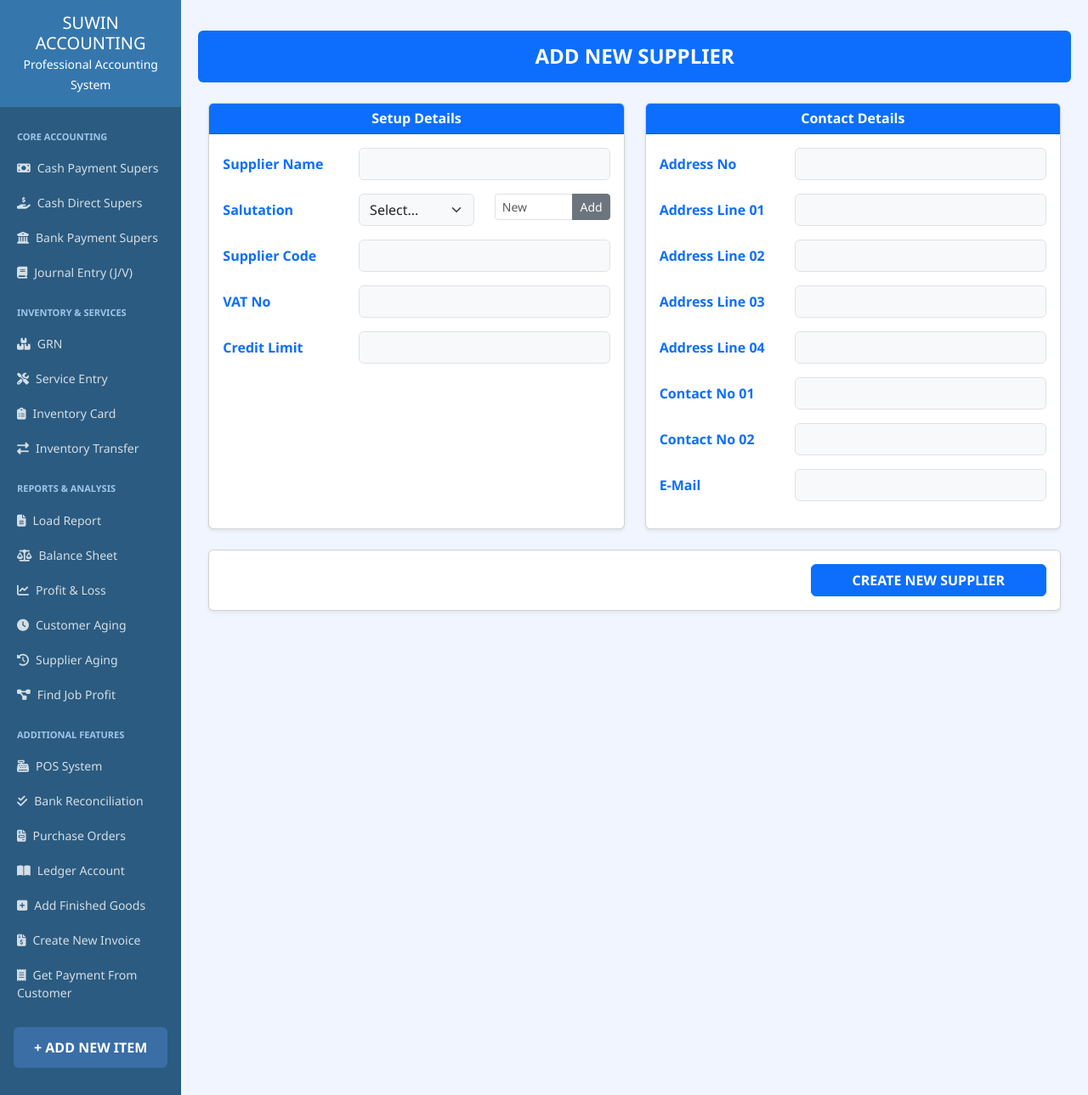
After one commit to Thiwa1/ERP-WEB, a Flask app: page /add_supplier in a window 1280 px wide. The commit adds this page. Shown: the whole page at 85% size. Run offline with Flask 3, Linux system fonts and the light colour scheme; the visitor is signed in with stand-in values (Sample User, id 1); data that the repository does not hold is empty.

Commit message:
Finalize ERP System Port with Account and Supplier Modules
- Added modules for:
  - Add Supplier (`/add_supplier`) with AJAX salutation support.
  - Create New Account (`/add_new_account`) with chart of accounts integration.
  - Create Bank Account (`/create_cash_account`).
- Implemented corresponding Jinja2 templates matching C# WPF designs.
- Updated `app.py` with necessary routes and transaction logic.
- Updated `base.html` sidebar and quick actions links.
- Verified all modules and cleaned up binary artifacts.

Co-authored-by: Thiwa1 <30181036+Thiwa1@users.noreply.github.com>

```diff
--- a/app.py
+++ b/app.py
@@ -172,6 +172,101 @@ def add_customer():
         pass
     return render_template('add_customer.html', salutations=salutations)
 
+# --- Add Supplier (New) ---
+@app.route('/add_supplier', methods=['GET', 'POST'])
+@login_required
+def add_supplier():
+    if request.method == 'POST':
+        try:
+            supplier_name = request.form.get('supplier_name')
+            salutation = request.form.get('salutation')
+            supplier_code = request.form.get('supplier_code')
+            credit_limit = request.form.get('credit_limit', 0)
+            vat_no = request.form.get('vat_no')
+
+            address_no = request.form.get('address_no')
+            address_line_1 = request.form.get('address_line_1')
+            address_line_2 = request.form.get('address_line_2')
+            address_line_3 = request.form.get('address_line_3')
+            address_line_4 = request.form.get('address_line_4')
+
+            contact_1 = request.form.get('contact_1')
+            contact_2 = request.form.get('contact_2')
+            email = request.form.get('email')
+
+            if not supplier_name or not supplier_code:
+                flash('Supplier Name and Code are required.', 'danger')
+                return redirect(url_for('add_supplier'))
+
+            current_user = get_current_user_id()
+            current_date = datetime.now().date()
+
+            query_supplier = """
+                INSERT INTO suppliers (
+                    sup_id, supplier_name, supplier_code,
+                    supplier_address_1, supplier_address_2, supplier_address_3, supplier_address_4,
+                    suppliers_credit_fasility, suppliers_teli_1, suppliers_teli_2,
+                    supplier_create_date, suppliers_create_user,
+                    suppliers_last_edit_user, suppliers_last_edit_date,
+                    suppliers_e_mail, suppliers_vat_regidter_no, suppliers_salution,
+                    Is_Suplier, Is_Customer
+                ) VALUES (%s, %s, %s, %s, %s, %s, %s, %s, %s, %s, %s, %s, %s, %s, %s, %s, %s, %s, %s)
+            """
+            params_supplier = (
+                0, supplier_name, supplier_code,
+                address_no, address_line_1, address_line_2, address_line_3,
+                float(credit_limit) if credit_limit else 0.0, contact_1, contact_2,
+                current_date, current_user,
+                current_user, current_date,
+                email, vat_no, salutation,
+                1, 0 # Is_Suplier=1, Is_Customer=0
+            )
+
+            query_sub_account = """
+                INSERT INTO sub_accont_for_new_account (
+                    id_sub, sub_sub_accaount_name, sub_new_account,
+                    creat_user, creat_date, active, sub_account_code
+                ) VALUES (%s, %s, %s, %s, %s, %s, %s)
+            """
+
+            conn = db.get_connection()
+            cursor = conn.cursor()
+            try:
+                conn.start_transaction()
+                cursor.execute(query_supplier, params_supplier)
+                cursor.execute(query_sub_account, (
+                    0, supplier_name, "Account Payable",
+                    current_user, current_date, 1, 0
+                ))
+                last_sub_id = cursor.lastrowid
+                new_sub_code = last_sub_id + 10001
+                cursor.execute(
+                    "UPDATE sub_accont_for_new_account SET sub_account_code = %s WHERE id_sub = %s",
+                    (new_sub_code, last_sub_id)
+                )
+                conn.commit()
+                flash('Supplier added successfully!', 'success')
+            except Exception as e:
+                conn.rollback()
+                flash(f'Error adding supplier: {str(e)}', 'danger')
+            finally:
+                cursor.close()
+                conn.close()
+
+            return redirect(url_for('add_supplier'))
+
+        except Exception as e:
+            flash(f'An unexpected error occurred: {str(e)}', 'danger')
+            return redirect(url_for('add_supplier'))
+
+    salutations = []
+    try:
+        salutations_data = db.execute_query("SELECT salutation FROM suplier_suporting_1")
+        salutations = [row['salutation'] for row in salutations_data]
+    except:
+        pass
+    return render_template('add_supplier.html', salutations=salutations)
+
 @app.route('/add_salutation', methods=['POST'])
 @login_required
 def add_salutation():
@@ -186,6 +281,21 @@ def add_salutation():
         except Exception as e:
             flash(f'Error adding salutation: {e}', 'danger')
     return redirect(url_for('add_customer'))
+
+@app.route('/add_salutation_ajax', methods=['POST'])
+@login_required
+def add_salutation_ajax():
+    new_salutation = request.form.get('new_salutation')
+    if new_salutation:
+        try:
+            db.execute_query(
+                "INSERT INTO suplier_suporting_1 (id, salutation) VALUES (%s, %s)",
+                (0, new_salutation), commit=True
+            )
+            return {"success": True}
+        except Exception as e:
+            return {"success": False, "error": str(e)}
+    return {"success": False}
 
 # --- Inventory Category Management ---
 @app.route('/inventory_category')
@@ -404,6 +514,133 @@ def chart_of_accounts():
     pl_count = len([a for a in accounts if a['account_name_of_catogory_PL']])
     bs_count = len([a for a in accounts if a['account_name_of_catogory_Balace_sheet']])
     return render_template('chart_of_accounts.html', accounts=accounts, total_accounts=len(accounts), pl_count=pl_count, bs_count=bs_count)
+
+# --- Add New Account ---
+@app.route('/add_new_account', methods=['GET', 'POST'])
+@login_required
+def add_new_account():
+    if request.method == 'POST':
+        action = request.form.get('action')
+
+        if action == 'add_account':
+            account_name = request.form.get('account_name')
+            if not account_name:
+                flash('Please enter an account name', 'danger')
+                return redirect(url_for('add_new_account'))
+
+            # Process categories
+            bs_cat_val = request.form.get('bs_category')
+            pl_cat_val = request.form.get('income_category')
+            cf_cat = request.form.get('cf_category')
+
+            if (not bs_cat_val or bs_cat_val == "") and (not pl_cat_val or pl_cat_val == ""):
+                flash('Please select a category', 'danger')
+                return redirect(url_for('add_new_account'))
+
+            if not cf_cat:
+                flash('Please select a cash flow category', 'danger')
+                return redirect(url_for('add_new_account'))
+
+            bs_name = None
+            bs_pos = None
+            if bs_cat_val:
+                bs_name, bs_pos = bs_cat_val.split(',')
+
+            pl_name = None
+            pl_pos = None
+            if pl_cat_val:
+                pl_name, pl_pos = pl_cat_val.split(',')
+
+            # Account Types
+            is_income = 1 if 'income' in request.form.getlist('account_type') else 0
+            is_expense = 1 if 'expense' in request.form.getlist('account_type') else 0
+            is_liability = 1 if 'liability' in request.form.getlist('account_type') else 0
+            is_equity = 1 if 'equity' in request.form.getlist('account_type') else 0
+            is_asset = 1 if 'asset' in request.form.getlist('account_type') else 0
+
+            current_user = get_current_user_id()
+
+            query = """
+                INSERT INTO new_account_table (
+                    account_name, account_hold_possion_PL, account_hold_possion_Balace_Sheet,
+                    account_name_of_catogory_PL, account_name_of_catogory_Balace_sheet,
+                    account_income, account_expenses, account_assets, account_liabilities, account_equity,
+                    cf_catogory, accont_create_date, account_create_user, account_active, account_basment
+                ) VALUES (%s, %s, %s, %s, %s, %s, %s, %s, %s, %s, %s, %s, %s, 1, '')
+            """
+            params = (
+                account_name, pl_pos, bs_pos, pl_name, bs_name,
+                is_income, is_expense, is_asset, is_liability, is_equity,
+                cf_cat, date.today(), current_user
+            )
+
+            try:
+                db.execute_query(query, params, commit=True)
+                flash('New account created successfully', 'success')
+            except Exception as e:
+                flash(f'Error creating account: {str(e)}', 'danger')
+
+        elif action == 'add_sub_account':
+            sub_name = request.form.get('sub_account_name')
+            main_account = request.form.get('main_account_select')
+
+            if not sub_name or not main_account:
+                flash('Sub account name and main account are required', 'danger')
+                return redirect(url_for('add_new_account'))
+
+            current_user = get_current_user_id()
+
+            query = """
+                INSERT INTO sub_accont_for_new_account (
+                    sub_sub_accaount_name, sub_new_account, creat_user, creat_date, active, sub_account_code
+                ) VALUES (%s, %s, %s, %s, 1, 0)
+            """
+            try:
+                db.execute_query(query, (sub_name, main_account, current_user, date.today()), commit=True)
+                flash('Sub account created successfully', 'success')
+            except Exception as e:
+                flash(f'Error creating sub account: {str(e)}', 'danger')
+
+        return redirect(url_for('add_new_account'))
+
+    # Load Data for Dropdowns
+    bs_cats = db.execute_query("SELECT name_of_category, holding_position FROM balance_sheet_category")
+    pl_cats = db.execute_query("SELECT name_of_category, holding_position FROM `p&l_category`")
+    cf_cats = db.execute_query("SELECT catogory_name FROM cf_catogory ORDER BY hold_level, catogory_name")
+    existing_accounts = db.execute_query("SELECT account_name FROM new_account_table WHERE account_active = 1")
+
+    return render_template('add_new_account.html',
+                           bs_categories=bs_cats,
+                           pl_categories=pl_cats,
+                           cf_categories=cf_cats,
+                           existing_accounts=existing_accounts)
+
+# --- Create Cash/Bank Account ---
+@app.route('/create_cash_account', methods=['GET', 'POST'])
+@login_required
+def create_cash_account():
+    if request.method == 'POST':
+        acc_no = request.form.get('account_number')
+        acc_name = request.form.get('account_name')
+
+        if not acc_no or not acc_name:
+            flash('Account number and name are required', 'danger')
+            return redirect(url_for('create_cash_account'))
+
+        current_user = get_current_user_id()
+
+        try:
+            db.execute_query("""
+                INSERT INTO bank_book (bank_bookcol_account_number, bank_book_bank_name, bank_book_create_date, bank_book_create_user)
+                VALUES (%s, %s, %s, %s)
+            """, (acc_no, acc_name, date.today(), current_user), commit=True)
+            flash('New bank account created', 'success')
+        except Exception as e:
+            flash(f'Error creating bank account: {str(e)}', 'danger')
+
+        return redirect(url_for('create_cash_account'))
+
+    return render_template('create_cash_account.html')
 
 # --- Control Panel ---
 @app.route('/control_panel', methods=['GET', 'POST'])
--- /dev/null
+++ b/templates/add_supplier.html
@@ -0,0 +1,161 @@
+{% extends "base.html" %}
+
+{% block content %}
+<div class="container-fluid py-3">
+    <div class="row mb-4">
+        <div class="col-12 bg-primary text-white p-3 rounded">
+            <h4 class="mb-0 text-center fw-bold">ADD NEW SUPPLIER</h4>
+        </div>
+    </div>
+
+    <form method="POST" action="{{ url_for('add_supplier') }}">
+        <div class="row">
+            <!-- Setup Details -->
+            <div class="col-md-6 mb-4">
+                <div class="card shadow-sm h-100">
+                    <div class="card-header bg-primary text-white">
+                        <h6 class="mb-0 fw-bold text-center">Setup Details</h6>
+                    </div>
+                    <div class="card-body">
+                        <div class="mb-3 row">
+                            <label class="col-sm-4 col-form-label fw-bold text-primary">Supplier Name</label>
+                            <div class="col-sm-8">
+                                <input type="text" class="form-control bg-light" name="supplier_name" required>
+                            </div>
+                        </div>
+
+                        <div class="mb-3 row">
+                            <label class="col-sm-4 col-form-label fw-bold text-primary">Salutation</label>
+                            <div class="col-sm-4">
+                                <select class="form-select bg-light" name="salutation">
+                                    <option value="">Select...</option>
+                                    {% for sal in salutations %}
+                                    <option value="{{ sal }}">{{ sal }}</option>
+                                    {% endfor %}
+                                </select>
+                            </div>
+                            <div class="col-sm-4">
+                                <div class="input-group">
+                                    <input type="text" class="form-control form-control-sm" id="newSalutation" placeholder="New">
+                                    <button class="btn btn-secondary btn-sm" type="button" onclick="addSalutation()">Add</button>
+                                </div>
+                            </div>
+                        </div>
+
+                        <div class="mb-3 row">
+                            <label class="col-sm-4 col-form-label fw-bold text-primary">Supplier Code</label>
+                            <div class="col-sm-8">
+                                <input type="text" class="form-control bg-light" name="supplier_code" required>
+                            </div>
+                        </div>
+
+                        <div class="mb-3 row">
+                            <label class="col-sm-4 col-form-label fw-bold text-primary">VAT No</label>
+                            <div class="col-sm-8">
+                                <input type="text" class="form-control bg-light" name="vat_no">
+                            </div>
+                        </div>
+
+                        <div class="mb-3 row">
+                            <label class="col-sm-4 col-form-label fw-bold text-primary">Credit Limit</label>
+                            <div class="col-sm-8">
+                                <input type="number" class="form-control bg-light" name="credit_limit" step="0.01">
+                            </div>
+                        </div>
+                    </div>
+                </div>
+            </div>
+
+            <!-- Contact Details -->
+            <div class="col-md-6 mb-4">
+                <div class="card shadow-sm h-100">
+                    <div class="card-header bg-primary text-white">
+                        <h6 class="mb-0 fw-bold text-center">Contact Details</h6>
+                    </div>
+                    <div class="card-body">
+                        <div class="mb-3 row">
+                            <label class="col-sm-4 col-form-label fw-bold text-primary">Address No</label>
+                            <div class="col-sm-8">
+                                <input type="text" class="form-control bg-light" name="address_no">
+                            </div>
+                        </div>
+                        <div class="mb-3 row">
+                            <label class="col-sm-4 col-form-label fw-bold text-primary">Address Line 01</label>
+                            <div class="col-sm-8">
+                                <input type="text" class="form-control bg-light" name="address_line_1">
+                            </div>
+                        </div>
+                        <div class="mb-3 row">
+                            <label class="col-sm-4 col-form-label fw-bold text-primary">Address Line 02</label>
+                            <div class="col-sm-8">
+                                <input type="text" class="form-control bg-light" name="address_line_2">
+                            </div>
+                        </div>
+                        <div class="mb-3 row">
+                            <label class="col-sm-4 col-form-label fw-bold text-primary">Address Line 03</label>
+                            <div class="col-sm-8">
+                                <input type="text" class="form-control bg-light" name="address_line_3">
+                            </div>
+                        </div>
+                        <div class="mb-3 row">
+                            <label class="col-sm-4 col-form-label fw-bold text-primary">Address Line 04</label>
+                            <div class="col-sm-8">
+                                <input type="text" class="form-control bg-light" name="address_line_4">
+                            </div>
+                        </div>
+                        <div class="mb-3 row">
+                            <label class="col-sm-4 col-form-label fw-bold text-primary">Contact No 01</label>
+                            <div class="col-sm-8">
+                                <input type="text" class="form-control bg-light" name="contact_1">
+                            </div>
+                        </div>
+                        <div class="mb-3 row">
+                            <label class="col-sm-4 col-form-label fw-bold text-primary">Contact No 02</label>
+                            <div class="col-sm-8">
+                                <input type="text" class="form-control bg-light" name="contact_2">
+                            </div>
+                        </div>
+                        <div class="mb-3 row">
+                            <label class="col-sm-4 col-form-label fw-bold text-primary">E-Mail</label>
+                            <div class="col-sm-8">
+                                <input type="email" class="form-control bg-light" name="email">
+                            </div>
+                        </div>
+                    </div>
+                </div>
+            </div>
+        </div>
+
+        <!-- Footer -->
+        <div class="card shadow-sm">
+            <div class="card-body d-flex justify-content-end align-items-center">
+                <button type="submit" class="btn btn-primary px-5 fw-bold">CREATE NEW SUPPLIER</button>
+            </div>
+        </div>
+    </form>
+</div>
+
+<script>
+    function addSalutation() {
+        const newVal = document.getElementById('newSalutation').value;
+        if (!newVal) return;
+
+        const formData = new FormData();
+        formData.append('new_salutation', newVal);
+        formData.append('redirect_url', window.location.pathname); // Tell backend where to return
+
+        fetch('/add_salutation_ajax', {
+            method: 'POST',
+            body: formData
+        })
+        .then(response => response.json())
+        .then(data => {
+            if (data.success) {
+                location.reload();
+            } else {
+                alert('Error adding salutation');
+            }
+        });
+    }
+</script>
+{% endblock %}
--- a/templates/base.html
+++ b/templates/base.html
@@ -95,8 +95,8 @@
                             <h6 class="text-primary fw-bold mb-3">COMPANY SETUP</h6>
                             <div class="list-group list-group-flush mb-4">
                                 <a href="/placeholder?title=Setup Company Profile" class="list-group-item list-group-item-action">Setup Company Profile</a>
-                                <a href="/placeholder?title=Create Bank Account" class="list-group-item list-group-item-action">Create Bank Account</a>
-                                <a href="/placeholder?title=Create Cash Account" class="list-group-item list-group-item-action">Create Cash Account</a>
+                                <a href="/create_cash_account" class="list-group-item list-group-item-action">Create Bank Account</a>
+                                <a href="/create_cash_account" class="list-group-item list-group-item-action">Create Cash Account</a>
                                 <a href="/placeholder?title=Create New Jobs" class="list-group-item list-group-item-action">Create New Jobs</a>
                                 <a href="/placeholder?title=Add New Users" class="list-group-item list-group-item-action">Add New Users</a>
                             </div>
@@ -114,7 +114,7 @@
                             <div class="list-group list-group-flush mb-4">
                                 <a href="/balance_sheet" class="list-group-item list-group-item-action">Balance Sheet Category</a>
                                 <a href="/cash_flow_categories" class="list-group-item list-group-item-action">P&L Category</a>
-                                <a href="/chart_of_accounts" class="list-group-item list-group-item-action">Create New Account</a>
+                                <a href="/add_new_account" class="list-group-item list-group-item-action">Create New Account</a>
                             </div>
 
                             <h6 class="text-primary fw-bold mb-3">POINT OF SALE</h6>
@@ -128,7 +128,7 @@
                         <div class="col-md-4">
                             <h6 class="text-primary fw-bold mb-3">SUPPLIERS & CUSTOMERS</h6>
                             <div class="list-group list-group-flush mb-4">
-                                <a href="/add_customer" class="list-group-item list-group-item-action">Create New Supplier</a>
+                                <a href="/add_supplier" class="list-group-item list-group-item-action">Create New Supplier</a>
                                 <a href="/add_customer" class="list-group-item list-group-item-action">Create New Customer</a>
                             </div>
 
```
Also changed, not shown: templates/add_new_account.html (added, +126 -0 lines), templates/create_cash_account.html (added, +45 -0 lines).
